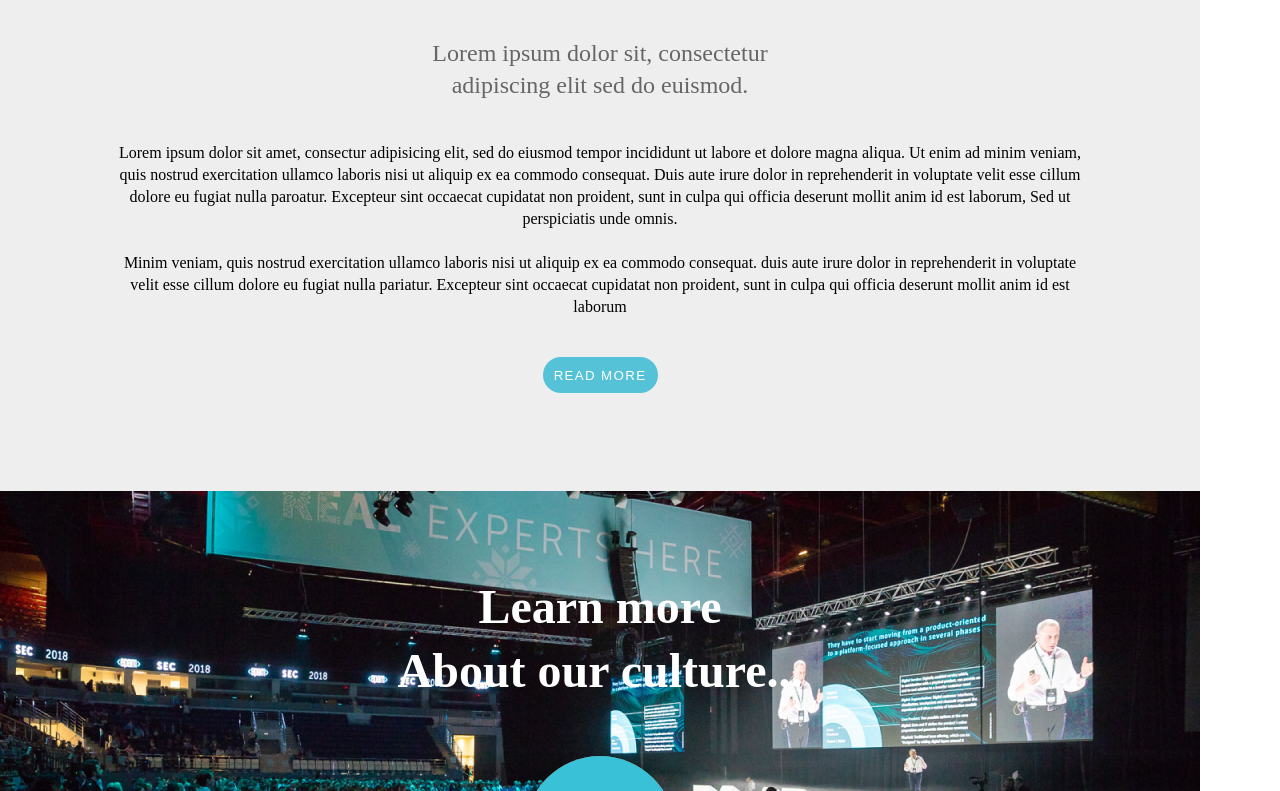
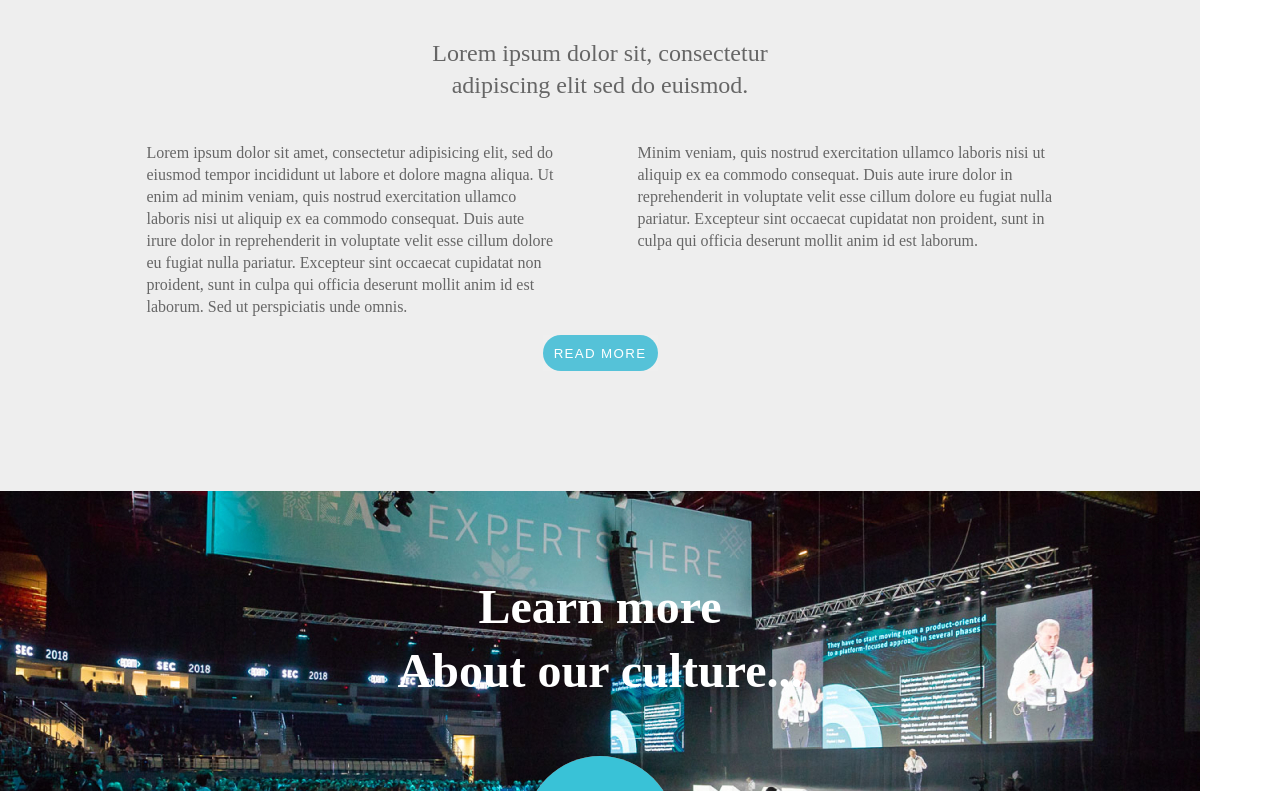
Before and after one commit to AlanSamaSM/CSS-Flex-Grid-Hometask, a plain HTML site: page css task/index.html in a window 1280 px wide. Shown: the part 1031-1822 px from the top of the page. Drawn offline with Linux system fonts and the light colour scheme.

Commit message:
header ready and main content

```diff
--- a/css task/CSS/style.css
+++ b/css task/CSS/style.css
@@ -5,7 +5,7 @@
 a {
     text-decoration: none;
 }
-
+/* ----------------- Header layout & style -------------*/
 header{
     display: flex;
     justify-content: left;
@@ -17,8 +17,6 @@ header{
     column-gap: 165px;
 }
 
-/* ----------------- Header layout -------------*/
-
 .navbar{
     padding: 0px;
     list-style-type: none;
@@ -28,20 +26,17 @@ header{
     justify-content: space-between;
 }
 
-header 	a {
+ul [href=nav]{
     color: #EEEEEE;
     font-family: 'Source Sans Pro';
-    font-style: normal;
     font-weight: 400;
     font-size: 14px;
     line-height: 16px;
     letter-spacing: 0.2em;
     text-transform: uppercase;
-
-color: #FFFFFF;
 }
 
-.ProTitle {
+p [href= nav]{
     font-family: 'Source Sans Pro';
     font-style: normal;
     font-weight: 600;
@@ -50,11 +45,8 @@ color: #FFFFFF;
     letter-spacing: 0.1em;
     text-transform: uppercase;
     color: #FFFFFF;
-
 }
-
-
-
+/* ----------------- End Header layout & style -------------*/
 
 .first-part{
     background-image: url("lines.jpg");
@@ -170,19 +162,37 @@ div#hero-block h2 {
     color: #666666;
 }
 
-#main p{
-    height: 194px;
-    width: 983px;
-    margin-top: 48px;
+#main .stp{
     font-family: 'Source Sans Pro';
     font-style: normal;
     font-weight: 400;
     font-size: 16px;
     line-height: 22px;
-    /* or 138% */
-    text-align:center;
-    color: #000000;
+    color: #666666;
+    width: 408px;
+    height: 172px;
+
+}#main .snp{
+    font-family: 'Source Sans Pro';
+    font-style: normal;
+    font-weight: 400;
+    font-size: 16px;
+    line-height: 22px;
+    color: #666666;
+    width: 416px;
+    height: 172px;
 }
+
+.three{
+    margin-top: 48px;
+    display: flex;
+    justify-content: space-between;
+    height: 172px;
+    width: 907px;
+}
+
+
+
 
 #prefooter{
     display: flex;
--- a/css task/index.html
+++ b/css task/index.html
@@ -33,7 +33,10 @@
       <div id="main">
         <h2>This is the section Headline,<br> Continues to Two Lines</h2>
         <h3> Lorem ipsum dolor sit, consectetur <br> adipiscing elit sed do euismod. </h3>
-        <p>Lorem ipsum dolor sit amet, consectur adipisicing elit, sed do eiusmod tempor incididunt ut labore et dolore magna aliqua. Ut enim ad minim veniam, quis nostrud exercitation ullamco laboris nisi ut aliquip ex ea commodo consequat. Duis aute irure dolor in reprehenderit in voluptate velit esse cillum dolore eu fugiat nulla paroatur. Excepteur sint occaecat cupidatat non proident, sunt in culpa qui officia deserunt mollit anim id est laborum, Sed ut perspiciatis unde omnis.<br> <br>Minim veniam, quis nostrud exercitation ullamco laboris nisi ut aliquip ex ea commodo consequat. duis aute irure dolor in reprehenderit in voluptate velit esse cillum dolore eu fugiat nulla pariatur. Excepteur sint occaecat cupidatat non proident, sunt in culpa qui officia deserunt mollit anim id est laborum <br> <br>  </p>
+        <div class ="item three">
+          <p class = "stp">Lorem ipsum dolor sit amet, consectetur adipisicing elit, sed do eiusmod tempor incididunt ut labore et dolore magna aliqua. Ut enim ad minim veniam, quis nostrud exercitation ullamco laboris nisi ut aliquip ex ea commodo consequat. Duis aute irure dolor in reprehenderit in voluptate velit esse cillum dolore eu fugiat nulla pariatur. Excepteur sint occaecat cupidatat non proident, sunt in culpa qui officia deserunt mollit anim id est laborum. Sed ut perspiciatis unde omnis.</p>
+          <p class = "snp">Minim veniam, quis nostrud exercitation ullamco laboris nisi ut aliquip ex ea commodo consequat. Duis aute irure dolor in reprehenderit in voluptate velit esse cillum dolore eu fugiat nulla pariatur. Excepteur sint occaecat cupidatat non proident, sunt in culpa qui officia deserunt mollit anim id est laborum. </p>
+        </div>
         <button class="button_style" type="button">READ MORE</button>
       </div>
     </div> <!--Second part of the page -->
```
